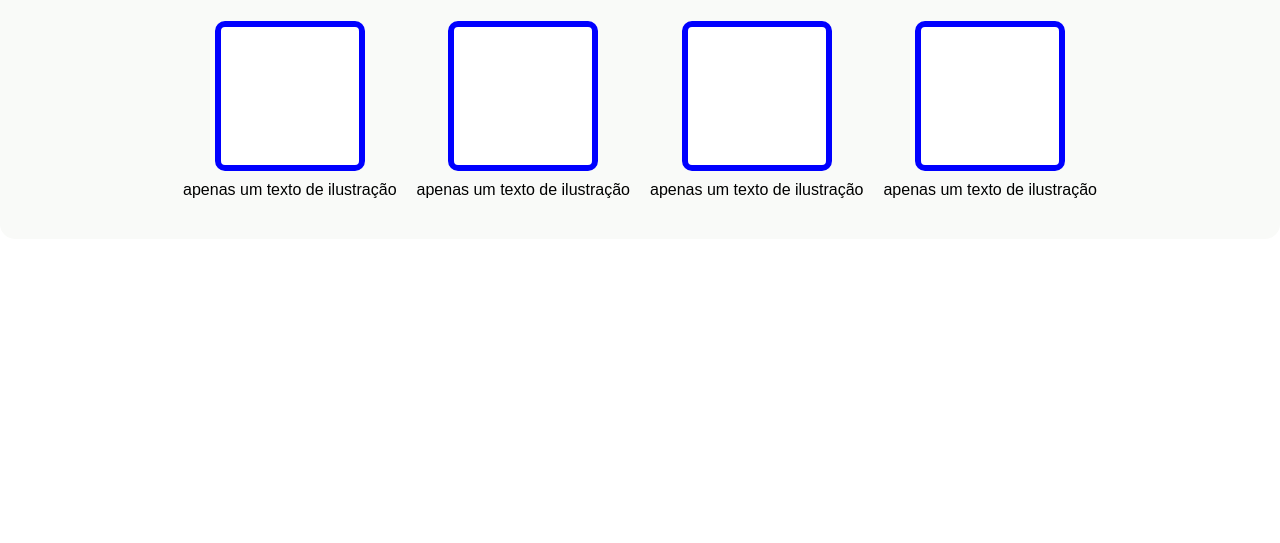
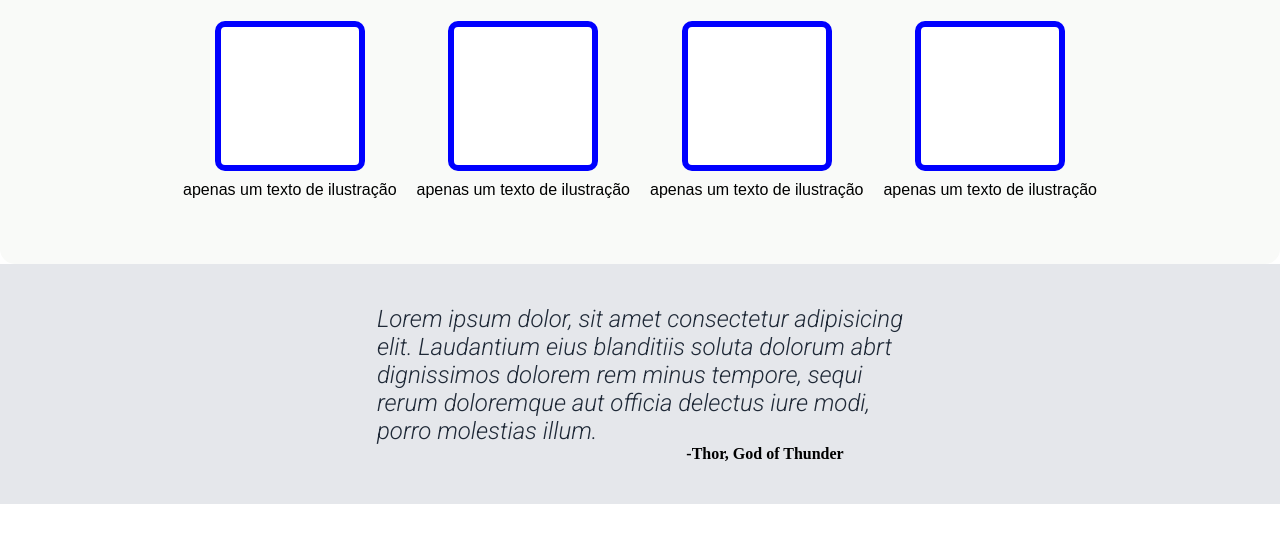
Before and after one commit to TheLizimm/exercicios-logica-js, a plain HTML site: page 03 - projectOdin - LandingPage/index.html in a window 1280 px wide. Shown: the part 523-1066 px from the top of the page. Drawn offline with Linux system fonts and the light colour scheme.

Commit message:
:books: docs: adição do sobre o site

```diff
--- a/03 - projectOdin - LandingPage/index.html
+++ b/03 - projectOdin - LandingPage/index.html
@@ -47,7 +47,11 @@
               <p>apenas um texto de ilustração</p>
             </div>
         </div>
-
+        <div class="aboutWeb">
+         <p>Lorem ipsum dolor, sit amet consectetur adipisicing <br>elit. Laudantium eius blanditiis soluta dolorum abrt<br> dignissimos
+             dolorem rem minus tempore, sequi<br> rerum doloremque aut officia delectus iure modi,<br> porro molestias illum.</p>
+         <h5><strong>-Thor, God of Thunder</strong></h5>
+        </div>
     </div>
 </body>
 </html>
--- a/03 - projectOdin - LandingPage/style/style.css
+++ b/03 - projectOdin - LandingPage/style/style.css
@@ -1,3 +1,5 @@
+@import url('https://fonts.googleapis.com/css2?family=Roboto:ital,wght@0,100..900;1,100..900&display=swap');
+
 :root {
     --Fundo: #1F2937;
     --textoPrincipal: #F9FAF8;
@@ -151,4 +153,30 @@ header h3{
     font-size: 16px;
     color: black;
     margin: 0;
+    margin-bottom: 25px;
 }
+
+.aboutWeb{
+    display: flex;
+    align-items: center;
+    justify-content: center;
+    flex-direction: column;
+    width: 100vw;
+    height: 30vh;
+    background-color: var(--textoSegundario);
+    font-weight: 300;
+}
+
+.aboutWeb p{
+    color: var(--informação);
+    font-style: italic;
+    font-family: 'Roboto', Arial, Helvetica, sans-serif;
+    font-size: 24px;
+    align-items: center;
+    justify-content: center;
+}
+
+.aboutWeb h5{
+    margin-left: 250px;
+    font-size: 16px;
+}
```
